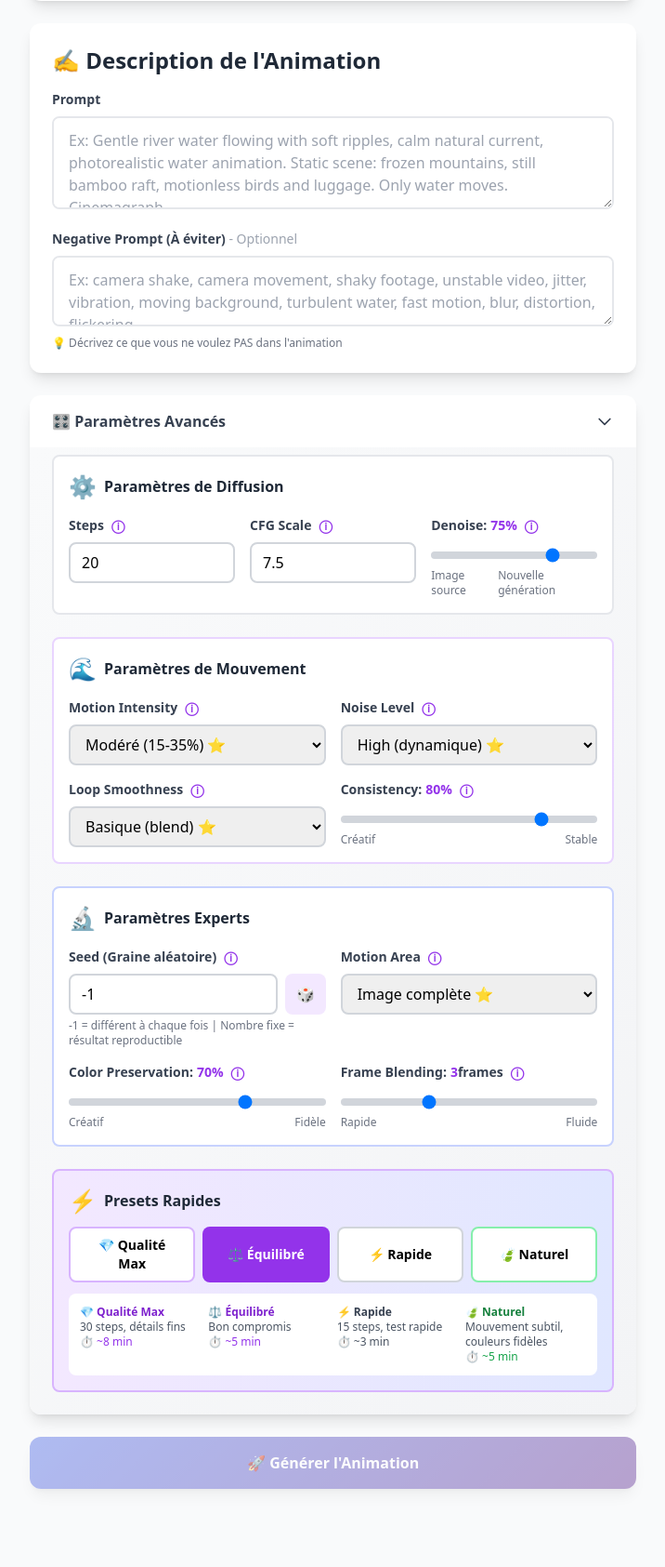
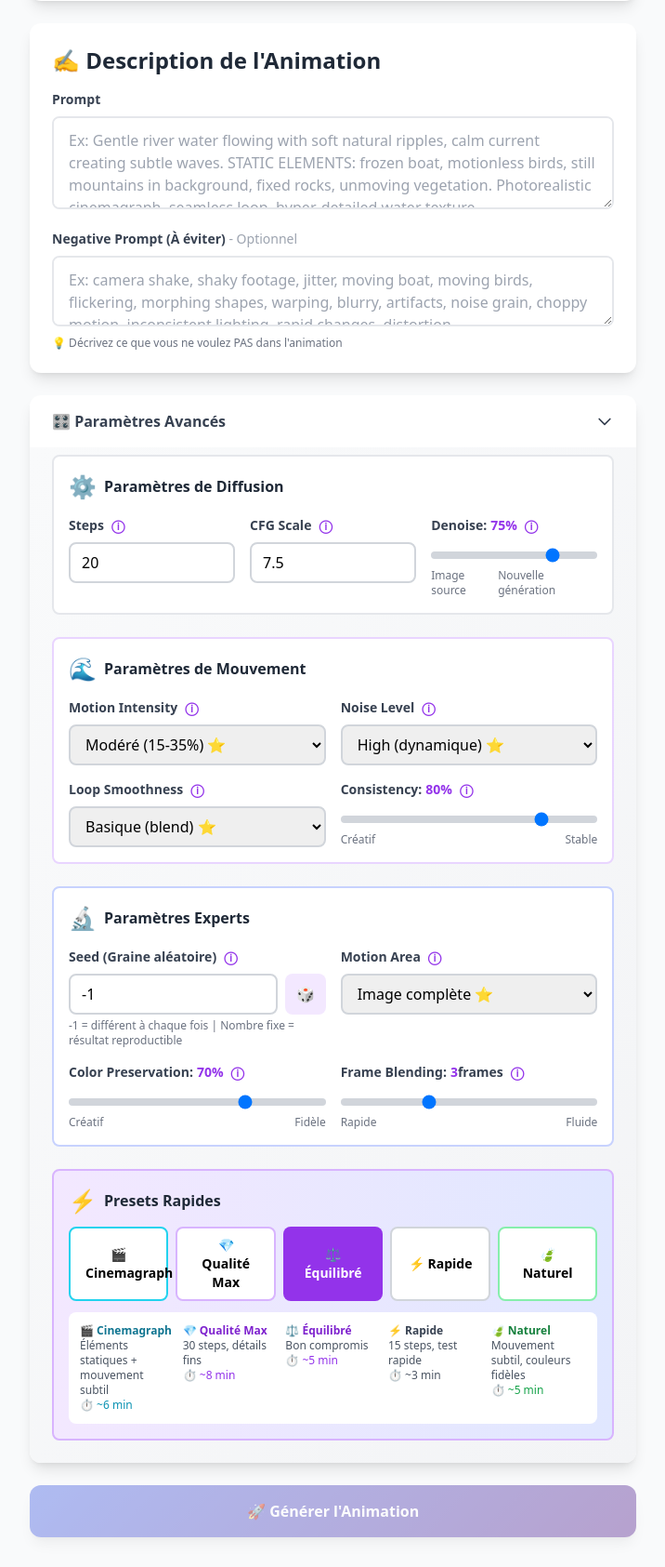
Before and after one commit to KaRn1zC/GEGM_MotionLab, a Flask app: page / in a window 1280 px wide, after a click on "🎛️ Paramètres Avancés". Shown: the part 1141-2826 px from the top of the page at 93% size, without its empty margins (112-828 px from the left). Before the commit the page ends 2744 px from the top, so only its background shows below. Run offline with Flask 3, Linux system fonts and the light colour scheme; parts of the project's set-up code (start-up, migrations or seed data) failed here and were passed over; some libraries are stand-ins or nearby versions.

Commit message:
actualisation de la doc globale et modifications des presets

```diff
--- a/web_interface/templates/index.html
+++ b/web_interface/templates/index.html
@@ -178,7 +178,7 @@
                             Prompt
                         </label>
                         <textarea id="prompt" rows="3"
-                                  placeholder="Ex: Gentle river water flowing with soft ripples, calm natural current, photorealistic water animation. Static scene: frozen mountains, still bamboo raft, motionless birds and luggage. Only water moves. Cinemagraph."
+                                  placeholder="Ex: Gentle river water flowing with soft natural ripples, calm current creating subtle waves. STATIC ELEMENTS: frozen boat, motionless birds, still mountains in background, fixed rocks, unmoving vegetation. Photorealistic cinemagraph, seamless loop, hyper-detailed water texture."
                                   class="w-full px-4 py-3 border-2 border-gray-200 rounded-lg focus:ring-2 focus:ring-purple-500 focus:border-transparent transition"></textarea>
                     </div>
 
@@ -188,7 +188,7 @@
                             <span class="text-gray-400 font-normal">- Optionnel</span>
                         </label>
                         <textarea id="negative_prompt" rows="2"
-                                  placeholder="Ex: camera shake, camera movement, shaky footage, unstable video, jitter, vibration, moving background, turbulent water, fast motion, blur, distortion, flickering."
+                                  placeholder="Ex: camera shake, shaky footage, jitter, moving boat, moving birds, flickering, morphing shapes, warping, blurry, artifacts, noise grain, choppy motion, inconsistent lighting, rapid changes, distortion"
                                   class="w-full px-4 py-3 border-2 border-gray-200 rounded-lg focus:ring-2 focus:ring-purple-500 focus:border-transparent transition"></textarea>
                         <p class="text-xs text-gray-500 mt-1">
                             💡 Décrivez ce que vous ne voulez PAS dans l'animation
@@ -550,7 +550,11 @@
                                 <span class="text-2xl mr-2">⚡</span>
                                 Presets Rapides
                             </h4>
-                            <div class="grid grid-cols-2 md:grid-cols-4 gap-2">
+                            <div class="grid grid-cols-2 md:grid-cols-5 gap-2">
+                                <button type="button" id="preset-cinemagraph" onclick="applyPreset('cinemagraph')"
+                                        class="preset-btn px-4 py-2 bg-white border-2 border-cyan-400 rounded-lg hover:bg-cyan-50 transition font-semibold text-sm">
+                                    🎬 Cinemagraph
+                                </button>
                                 <button type="button" id="preset-quality" onclick="applyPreset('quality')"
                                         class="preset-btn px-4 py-2 bg-white border-2 border-purple-300 rounded-lg hover:bg-purple-50 transition font-semibold text-sm">
                                     💎 Qualité Max
@@ -568,7 +572,12 @@
                                     🍃 Naturel
                                 </button>
                             </div>
-                            <div class="mt-3 bg-white rounded-lg p-3 text-xs text-gray-600 grid grid-cols-2 md:grid-cols-4 gap-2">
+                            <div class="mt-3 bg-white rounded-lg p-3 text-xs text-gray-600 grid grid-cols-2 md:grid-cols-5 gap-2">
+                                <div>
+                                    <p class="font-semibold text-cyan-700">🎬 Cinemagraph</p>
+                                    <p>Éléments statiques + mouvement subtil</p>
+                                    <p class="text-cyan-600">⏱️ ~6 min</p>
+                                </div>
                                 <div>
                                     <p class="font-semibold text-purple-700">💎 Qualité Max</p>
                                     <p>30 steps, détails fins</p>
@@ -589,7 +598,7 @@
                                     <p>Mouvement subtil, couleurs fidèles</p>
                                     <p class="text-green-600">⏱️ ~5 min</p>
                                 </div>
-                        </div>
+                            </div>
                     </div>
                 </details>
 
@@ -1106,53 +1115,66 @@
         // ============================================
         function applyPreset(preset) {
             const presets = {
+                cinemagraph: {
+                    steps: 25,
+                    cfgScale: 5.5,
+                    denoise: 60,
+                    motionIntensity: 'subtle',
+                    noiseLevel: 'low',
+                    loopSmooth: 'advanced',
+                    consistency: 92,
+                    seed: -1,
+                    motionArea: 'full',
+                    colorPreservation: 85,
+                    frameBlending: 2
+                },
                 quality: {
                     steps: 30,
-                    cfgScale: 8,
-                    denoise: 80,
+                    cfgScale: 7,
+                    denoise: 75,
                     motionIntensity: 'moderate',
-                    noiseLevel: 'high',
+                    noiseLevel: 'medium',
                     loopSmooth: 'advanced',
-                    consistency: 90,
+                    consistency: 88,
                     seed: -1,
                     motionArea: 'full',
                     colorPreservation: 80,
-                    frameBlending: 5
+                    frameBlending: 4
                 },
                 balanced: {
                     steps: 20,
-                    cfgScale: 7.5,
-                    denoise: 75,
+                    cfgScale: 6.5,
+                    denoise: 70,
                     motionIntensity: 'moderate',
-                    noiseLevel: 'high',
+                    noiseLevel: 'medium',
                     loopSmooth: 'basic',
                     consistency: 80,
                     seed: -1,
                     motionArea: 'full',
-                    colorPreservation: 70,
+                    colorPreservation: 75,
                     frameBlending: 3
                 },
                 fast: {
                     steps: 15,
-                    cfgScale: 7,
-                    denoise: 70,
-                    motionIntensity: 'moderate',
+                    cfgScale: 6,
+                    denoise: 65,
+                    motionIntensity: 'subtle',
                     noiseLevel: 'medium',
                     loopSmooth: 'basic',
-                    consistency: 70,
+                    consistency: 75,
                     seed: -1,
                     motionArea: 'full',
-                    colorPreservation: 60,
-                    frameBlending: 1
+                    colorPreservation: 70,
+                    frameBlending: 2
                 },
                 natural: {
-                    steps: 30,
-                    cfgScale: 7.5,
-                    denoise: 65,
-                    motionIntensity: 'moderate',
-                    noiseLevel: 'high',
+                    steps: 25,
+                    cfgScale: 5.5,
+                    denoise: 55,
+                    motionIntensity: 'subtle',
+                    noiseLevel: 'low',
                     loopSmooth: 'advanced',
-                    consistency: 85,
+                    consistency: 90,
                     seed: -1,
                     motionArea: 'full',
                     colorPreservation: 90,
--- a/workflows/templates/wan22_14b_i2v.json
+++ b/workflows/templates/wan22_14b_i2v.json
@@ -18,7 +18,7 @@
     },
     "negative_prompt": {
       "type": "string",
-      "default": "static, frozen, blurry, distorted",
+      "default": "camera shake, shaky footage, jitter, flickering, morphing shapes, warping artifacts, blurry, noise grain, choppy motion, inconsistent lighting, rapid changes, distortion",
       "description": "Éléments à éviter"
     },
     "steps_generation": {
--- a/workflows/templates/wan22_14b_with_upscale.json
+++ b/workflows/templates/wan22_14b_with_upscale.json
@@ -18,7 +18,7 @@
     },
     "negative_prompt": {
       "type": "string",
-      "default": "static, frozen, blurry, distorted",
+      "default": "camera shake, shaky footage, jitter, flickering, morphing shapes, warping artifacts, blurry, noise grain, choppy motion, inconsistent lighting, rapid changes, distortion",
       "description": "Éléments à éviter"
     },
     "steps_generation": {
--- a/workflows/templates/wan22_5b_i2v.json
+++ b/workflows/templates/wan22_5b_i2v.json
@@ -18,7 +18,7 @@
     },
     "negative_prompt": {
       "type": "string",
-      "default": "static, frozen, still, no movement, blurry, distorted",
+      "default": "camera shake, shaky footage, jitter, flickering, morphing shapes, warping artifacts, blurry, noise grain, choppy motion, inconsistent lighting, rapid changes, distortion",
       "description": "Éléments à éviter dans l'animation"
     },
     "steps": {
--- a/workflows/templates/wan22_5b_with_upscale.json
+++ b/workflows/templates/wan22_5b_with_upscale.json
@@ -18,7 +18,7 @@
     },
     "negative_prompt": {
       "type": "string",
-      "default": "static, frozen, blurry, distorted",
+      "default": "camera shake, shaky footage, jitter, flickering, morphing shapes, warping artifacts, blurry, noise grain, choppy motion, inconsistent lighting, rapid changes, distortion",
       "description": "Éléments à éviter"
     },
     "steps_generation": {
```
